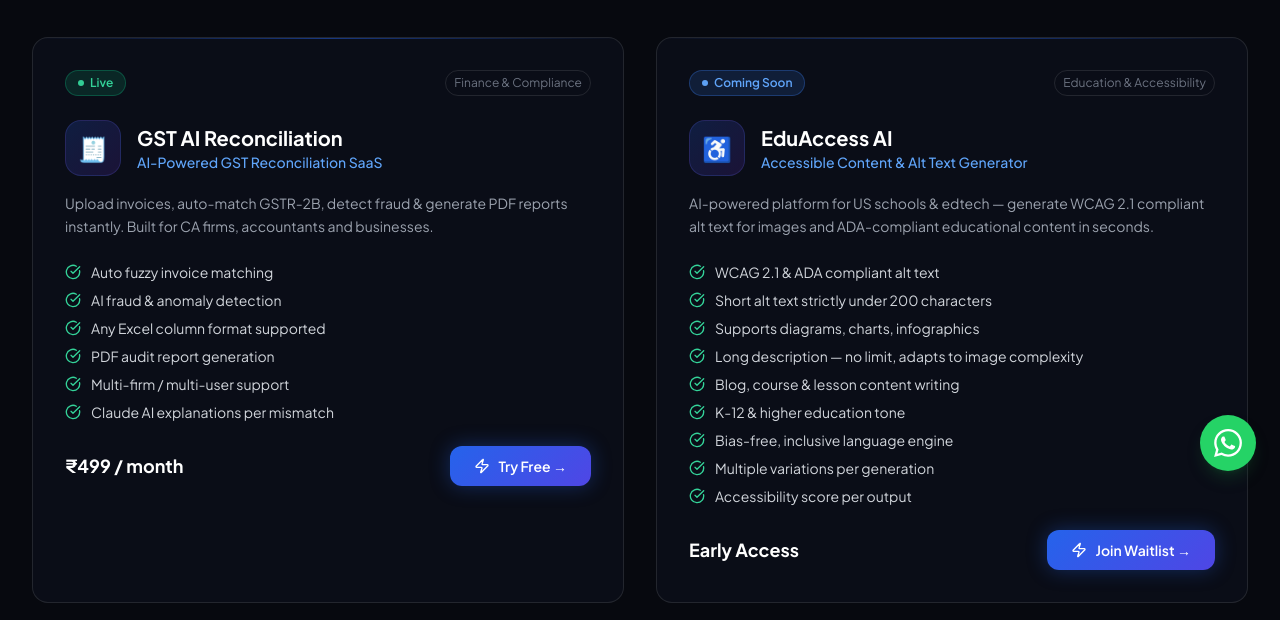
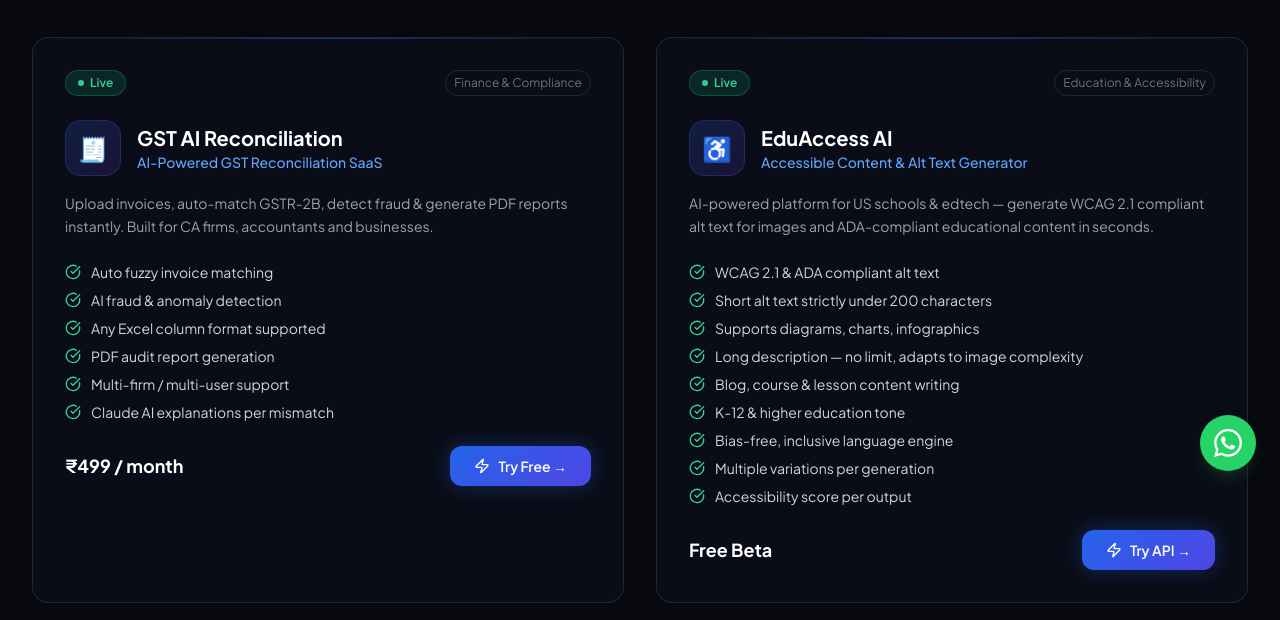
Before and after one commit to anshuman2001/nexaweb-solutions, a Next.js app: page /products in a window 1280 px wide. Shown: the part 305-925 px from the top of the page. Built offline with nearby package versions, Linux system fonts and the light colour scheme; no server answers.

Commit message:
EduAccess AI now live — update product card to Live status

```diff
--- a/app/products/page.tsx
+++ b/app/products/page.tsx
@@ -42,10 +42,10 @@
   },
   {
     id: 'eduaccess-ai',
-    href: '/contact',
-    external: false,
-    badge: 'Coming Soon',
-    badgeColor: 'blue',
+    href: 'https://eduaccess-ai.onrender.com',
+    external: true,
+    badge: 'Live',
+    badgeColor: 'green',
     icon: '♿',
     name: 'EduAccess AI',
     tagline: 'Accessible Content & Alt Text Generator',
@@ -61,9 +61,9 @@
       'Multiple variations per generation',
       'Accessibility score per output',
     ],
-    cta: 'Join Waitlist →',
+    cta: 'Try API →',
     category: 'Education & Accessibility',
-    price: 'Early Access',
+    price: 'Free Beta',
   },
 ];
 
```
